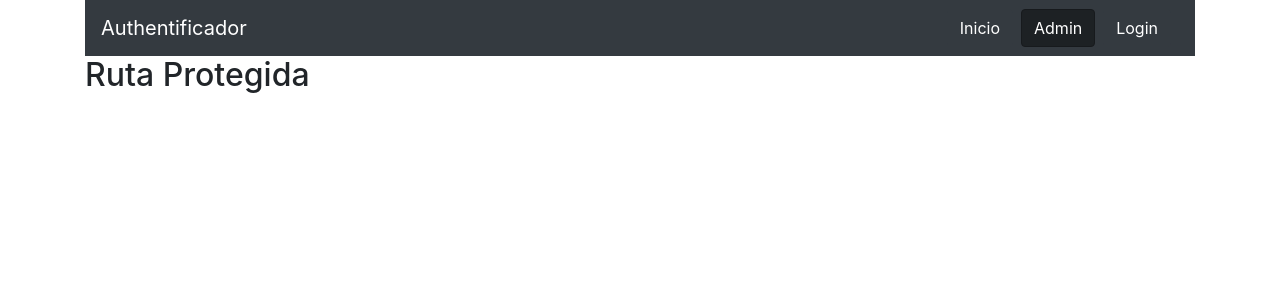
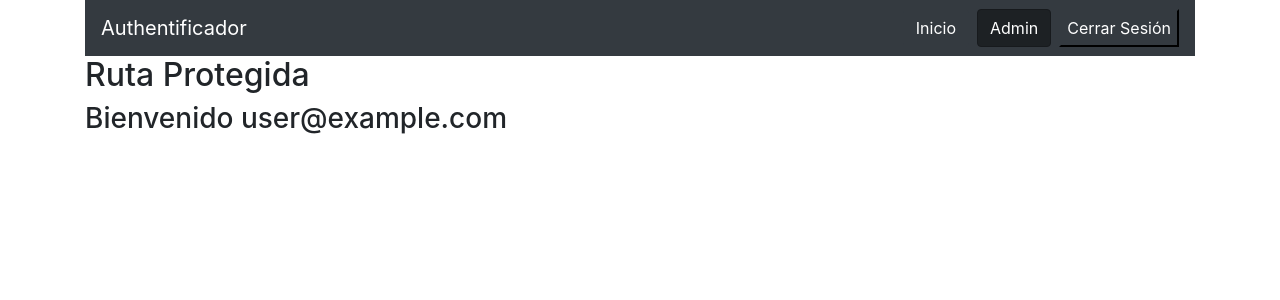
Before and after one commit to tavolafourcade/login-auth-firebase, a React (Create React App) app: page /admin in a window 1280 px wide. Shown: the top 300 px of the page. Built offline with nearby package versions, Linux system fonts and the light colour scheme; no server answers; sample sign-in values are in the browser's storage.

Commit message:
[ ADD ] Close session

```diff
--- a/src/App.jsx
+++ b/src/App.jsx
@@ -23,7 +23,7 @@ function App() {
   return firebaseUser !== false ? (
     <Router>
       <div className="container">
-        <Navbar/>
+        <Navbar firebaseUser={firebaseUser}/>
         {/* Estableciendo los componentes dinamicos */}
         <Switch>
           {/* Route envuelve el componente dinamico, se debe ir de lo mas especifico a lo mas general o agregarle exact */}
--- a/src/components/Admin.jsx
+++ b/src/components/Admin.jsx
@@ -9,6 +9,7 @@ const Admin = (props) => {
     useEffect(()=>{
         if(auth.currentUser){
             console.log('Existe un usuario')
+            setUser(auth.currentUser)
         } else {
             console.log('No existe el usuario')
             props.history.push('/login')
@@ -18,6 +19,11 @@ const Admin = (props) => {
     return (
         <div>
             <h2>Ruta Protegida</h2>
+            {
+                user && (
+                    <h3>Bienvenido {user.email}</h3>
+                )
+            }
         </div>
     )
 }
--- a/src/components/Navbar.jsx
+++ b/src/components/Navbar.jsx
@@ -1,7 +1,20 @@
 import React from 'react'
 import { Link, NavLink } from 'react-router-dom'
+import { auth } from '../firebase'
+import { withRouter } from 'react-router-dom'
 
-const Navbar = () => {
+
+const Navbar = (props) => {
+    //const { firebaseUser, history } = props
+
+    const closeSession = () => {
+        console.log('Close Session Action')
+        // Closing active session
+        auth.signOut()
+        .then(()=> {
+            props.history.push('/login')
+        })
+    }
     return (
         <div className='navbar navbar-dark bg-dark'>
             <Link className='navbar-brand' to='/'>Authentificador</Link>
@@ -10,14 +23,25 @@ const Navbar = () => {
                     <NavLink className='btn btn-dark mr-2' to='/' exact>
                         Inicio
                     </NavLink>
+                    {props.firebaseUser !== null ? (
+                        <NavLink className='btn btn-dark mr-2' to='/admin' exact>
+                        Admin
+                        </NavLink>
+                    ):(
+                        null
+                    )}
 
-                    <NavLink className='btn btn-dark mr-2' to='/admin' exact>
-                        Admin
-                    </NavLink>
+                    {props.firebaseUser !== null ? (
+                        <button
+                            className="btn-dark"
+                            onClick={closeSession}
+                            >Cerrar Sesión</button>
+                    ):(
+                        <NavLink className='btn btn-dark mr-2' to='/login' exact>
+                            Login
+                        </NavLink>
+                    )}
 
-                    <NavLink className='btn btn-dark mr-2' to='/login' exact>
-                        Login
-                    </NavLink>
                 </div>
             </div>
 
@@ -25,4 +49,4 @@ const Navbar = () => {
     )
 }
 
-export default Navbar
+export default withRouter(Navbar)
```
